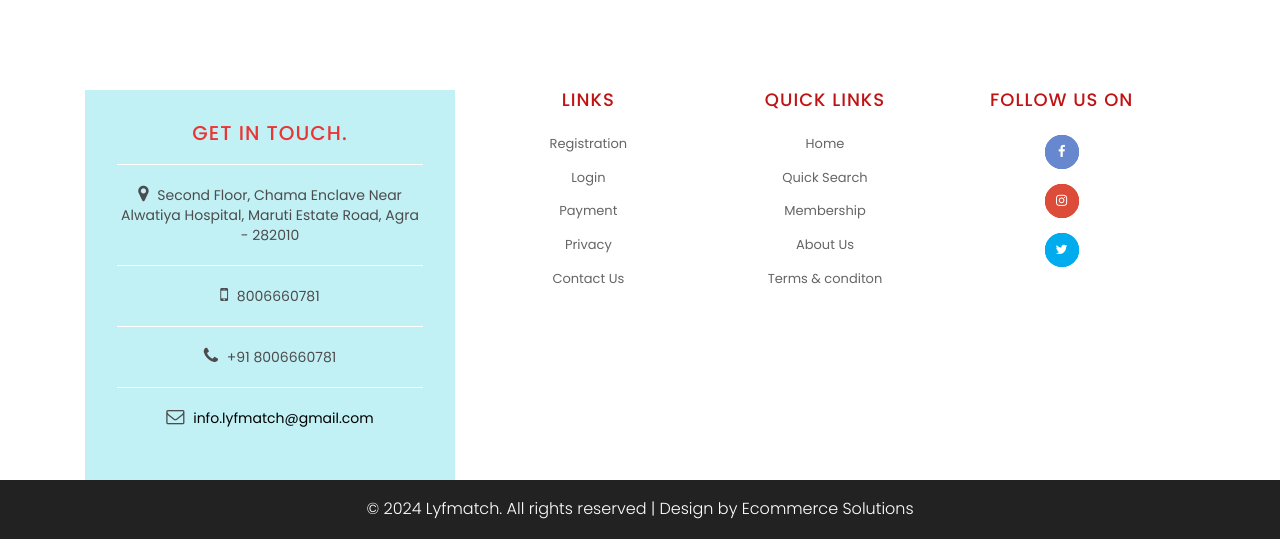
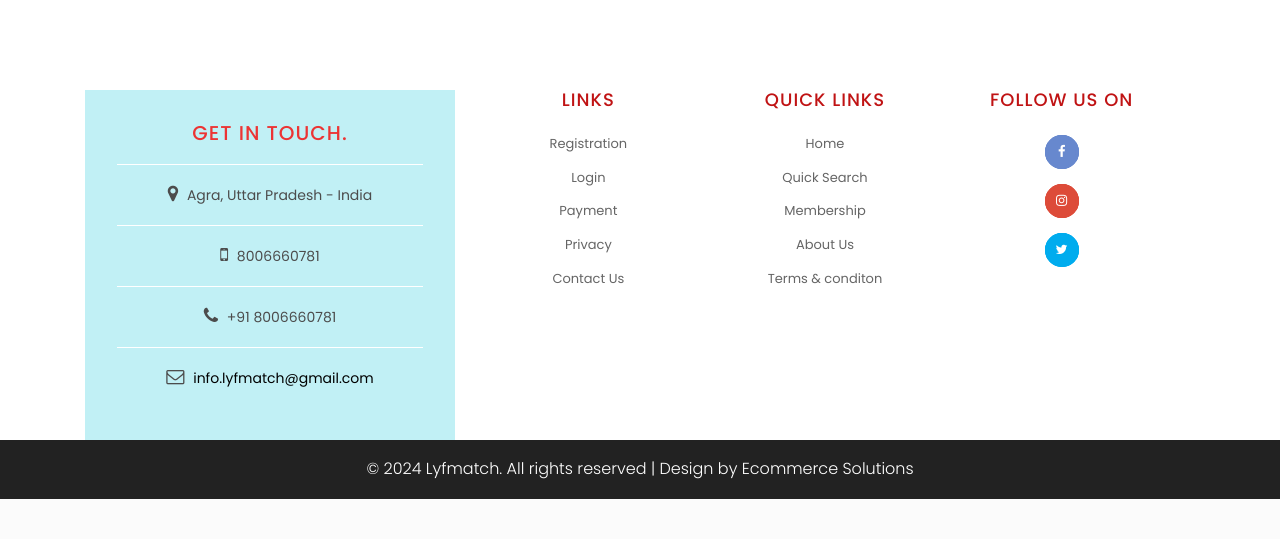
Before and after one commit to rahul-mittal-1/lyfmatch, a Django app: template lyfmatch/templates/about_page.html in a window 1280 px wide. Shown: the part 1006-1545 px from the top of the page. After the commit the page ends 1505 px from the top, so only its background shows below. Run offline with Django 4.2, Linux system fonts and the light colour scheme; the template is opened without the code that fills it, so the values that code supplies are empty; parts of the project's set-up code (start-up, migrations or seed data) failed here and were passed over; some libraries are stand-ins or nearby versions.

Commit message:
changes in footer address

```diff
--- a/lyfmatch/templates/base/footer.html
+++ b/lyfmatch/templates/base/footer.html
@@ -23,7 +23,7 @@
 						<h6>Get in Touch.</h6>
 					</div>
 					<ul>
-						<li><i class="fa fa-map-marker"></i> Second Floor, Chama Enclave Near Alwatiya Hospital, Maruti Estate Road, Agra - 282010</li>
+						<li><i class="fa fa-map-marker"></i> <!-- Second Floor, Chama Enclave Near Alwatiya Hospital, Maruti Estate Road, --> Agra, Uttar Pradesh - India</li>
 						<li><i class="fa fa-mobile"></i> 8006660781 </li>
 						<li><i class="fa fa-phone"></i> +91 8006660781 </li>
 						<li><i class="fa fa-envelope-o"></i> <a href="mailto:info.lyfmatch@gmail.com"> info.lyfmatch@gmail.com</a></li>
```
